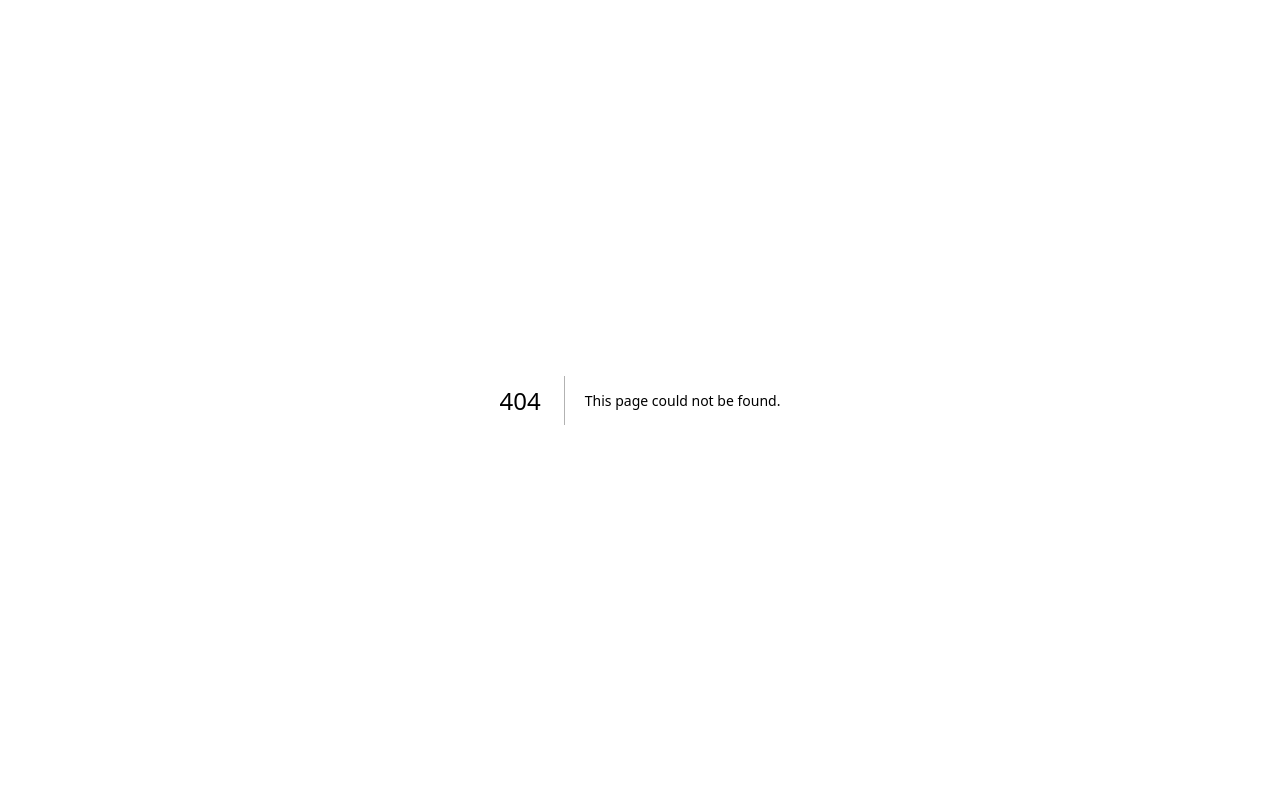
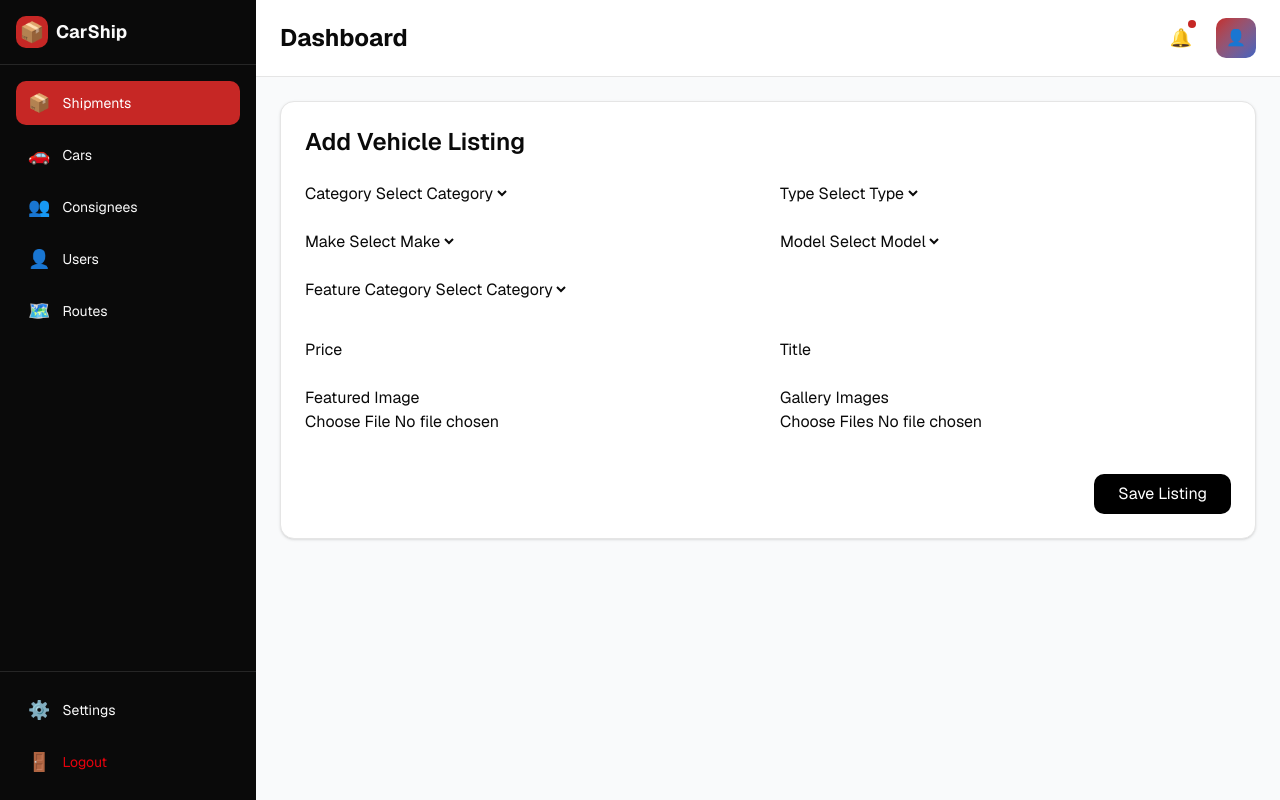
Before and after one commit to ziakha12/car_shipment, a Next.js app in the folder client/: page /admin/dashboard/vehicle in a window 1280 px wide. Before the commit this address had no page. Built offline with nearby package versions, Linux system fonts and the light colour scheme.

Commit message:
add vehicle setup

```diff
--- /dev/null
+++ b/client/app/admin/dashboard/vehicle/page.tsx
@@ -0,0 +1,333 @@
+"use client";
+import { useEffect, useState } from "react";
+
+export default function page() {
+  // ----------------------
+  // MASTER STATE (Dropdown Data)
+  // ----------------------
+  const [categories, setCategories] = useState<any>([]);
+  const [types, setTypes] = useState<any>([]);
+  const [makes, setMakes] = useState<any>([]);
+  const [models, setModels] = useState<any>([]);
+  const [featureCats, setFeatureCats] = useState<any>([]);
+  const [features, setFeatures] = useState<any>([]);
+
+  // ----------------------
+  // SELECTED VALUES
+  // ----------------------
+  const [selected, setSelected] = useState({
+    condition: "",
+    label: "",
+    category: "",
+    type: "",
+    make: "",
+    model: "",
+    offerType: "",
+    driveType: "",
+    transmission: "",
+    fuelType: "",
+    cylinders: "",
+    color: "",
+    doors: "",
+    steering: "",
+    featureCategory: "",
+    selectedFeatures: [],
+  });
+
+  // ----------------------
+  // EXTRA STATIC FIELDS
+  // ----------------------
+  const [extra, setExtra] = useState({
+    price: "",
+    title: "",
+    tagline: "",
+    year: "",
+    hours: "",
+    m3: "",
+    description: "",
+    sourceLink: "",
+  });
+
+  // ----------------------
+  // Uploads
+  // ----------------------
+  const [featuredImage, setFeaturedImage] = useState(null);
+  const [galleryImages, setGalleryImages] = useState([]);
+
+  // ----------------------
+  // Fetch Master Data (Mock Example)
+  // Replace with actual API
+  // ----------------------
+  useEffect(() => {
+    // Example data structure – replace with API later
+    setCategories([
+      { id: 1, name: "Car" },
+      { id: 2, name: "Truck" },
+      { id: 3, name: "Machinery" },
+    ]);
+
+    setTypes([
+      { id: 1, categoryId: 1, name: "Sedan" },
+      { id: 2, categoryId: 1, name: "SUV" },
+      { id: 3, categoryId: 2, name: "Mini Truck" },
+    ]);
+
+    setMakes([
+      { id: 1, categoryId: 1, name: "Toyota" },
+      { id: 2, categoryId: 1, name: "Honda" },
+      { id: 3, categoryId: 2, name: "Hino" },
+    ]);
+
+    setModels([
+      { id: 1, makeId: 1, name: "Corolla" },
+      { id: 2, makeId: 1, name: "Land Cruiser" },
+      { id: 3, makeId: 2, name: "Civic" },
+    ]);
+
+    setFeatureCats([
+      { id: 1, name: "Safety" },
+      { id: 2, name: "Interior" },
+    ]);
+
+    setFeatures([
+      { id: 1, featureCatId: 1, name: "ABS" },
+      { id: 2, featureCatId: 1, name: "Airbags" },
+      { id: 3, featureCatId: 2, name: "Leather Seats" },
+    ]);
+  }, []);
+
+  // ----------------------
+  // Dynamic Filters
+  // ----------------------
+  const filteredTypes = types.filter(
+    (t : any) => t.categoryId == selected.category
+  );
+
+  const filteredMakes = makes.filter(
+    (m : any) => m.categoryId == selected.category
+  );
+
+  const filteredModels = models.filter(
+    (m : any) => m.makeId == selected.make
+  );
+
+  const filteredFeatures = features.filter(
+    (f : any) => f.featureCatId == selected.featureCategory
+  );
+
+  // ----------------------
+  // SELECT CHANGE HANDLER
+  // ----------------------
+  const handleSelect = (key : any, value : any) => {
+    setSelected((prev) => ({ ...prev, [key]: value }));
+
+    if (key === "category") {
+      setSelected((prev) => ({
+        ...prev,
+        type: "",
+        make: "",
+        model: "",
+      }));
+    }
+
+    if (key === "make") {
+      setSelected((prev) => ({
+        ...prev,
+        model: "",
+      }));
+    }
+  };
+
+  // ----------------------
+  // Feature Checkbox Handler
+  // ----------------------
+  const toggleFeature = (id : any) => {
+    setSelected((prev : any) => {
+      const exists = prev.selectedFeatures.includes(id);
+      return {
+        ...prev,
+        selectedFeatures: exists
+          ? prev.selectedFeatures.filter((x : any) => x !== id)
+          : [...prev.selectedFeatures, id],
+      };
+    });
+  };
+
+  // ----------------------
+  // Submit Handler
+  // ----------------------
+  const handleSubmit = (e : any) => {
+    e.preventDefault();
+
+    const finalPayload = {
+      ...selected,
+      ...extra,
+      featuredImage,
+      galleryImages,
+    };
+
+    console.log("FINAL FORM DATA:", finalPayload);
+
+    alert("Vehicle Listing Submitted!");
+  };
+
+  return (
+    <main className="flex-1 p-6 bg-gray-50">
+      <div className="max-w-6xl mx-auto bg-white p-6 rounded-xl shadow-sm border">
+        <h1 className="text-2xl font-semibold mb-6">Add Vehicle Listing</h1>
+
+        <form onSubmit={handleSubmit} className="grid grid-cols-1 md:grid-cols-2 gap-6">
+
+          {/* CATEGORY */}
+          <div>
+            <label className="form-label">Category</label>
+            <select
+              className="form-input"
+              value={selected.category}
+              onChange={(e) => handleSelect("category", e.target.value)}
+            >
+              <option value="">Select Category</option>
+              {categories.map((c : any) => (
+                <option key={c.id} value={c.id}>
+                  {c.name}
+                </option>
+              ))}
+            </select>
+          </div>
+
+          {/* TYPE */}
+          <div>
+            <label className="form-label">Type</label>
+            <select
+              className="form-input"
+              value={selected.type}
+              onChange={(e) => handleSelect("type", e.target.value)}
+            >
+              <option value="">Select Type</option>
+              {filteredTypes.map((t : any) => (
+                <option key={t.id} value={t.id}>
+                  {t.name}
+                </option>
+              ))}
+            </select>
+          </div>
+
+          {/* MAKE */}
+          <div>
+            <label className="form-label">Make</label>
+            <select
+              className="form-input"
+              value={selected.make}
+              onChange={(e) => handleSelect("make", e.target.value)}
+            >
+              <option value="">Select Make</option>
+              {filteredMakes.map((m : any) => (
+                <option key={m.id} value={m.id}>
+                  {m.name}
+                </option>
+              ))}
+            </select>
+          </div>
+
+          {/* MODEL */}
+          <div>
+            <label className="form-label">Model</label>
+            <select
+              className="form-input"
+              value={selected.model}
+              onChange={(e) => handleSelect("model", e.target.value)}
+            >
+              <option value="">Select Model</option>
+              {filteredModels.map((m : any) => (
+                <option key={m.id} value={m.id}>
+                  {m.name}
+                </option>
+              ))}
+            </select>
+          </div>
+
+          {/* Feature Category */}
+          <div className="col-span-2">
+            <label className="form-label">Feature Category</label>
+            <select
+              className="form-input"
+              value={selected.featureCategory}
+              onChange={(e) =>
+                handleSelect("featureCategory", e.target.value)
+              }
+            >
+              <option value="">Select Category</option>
+              {featureCats.map((fc : any) => (
+                <option key={fc.id} value={fc.id}>
+                  {fc.name}
+                </option>
+              ))}
+            </select>
+
+            {/* Features */}
+            <div className="grid grid-cols-2 md:grid-cols-4 gap-2 mt-3">
+              {filteredFeatures.map((f : any) => (
+                <label key={f.id} className="flex items-center gap-2">
+                  <input
+                    type="checkbox"
+                    checked={selected.selectedFeatures.includes(f.id)}
+                    onChange={() => toggleFeature(f.id)}
+                  />
+                  {f.name}
+                </label>
+              ))}
+            </div>
+          </div>
+
+          {/* Extra fields */}
+          <div>
+            <label className="form-label">Price</label>
+            <input
+              type="number"
+              className="form-input"
+              value={extra.price}
+              onChange={(e) => setExtra({ ...extra, price: e.target.value })}
+            />
+          </div>
+
+          <div>
+            <label className="form-label">Title</label>
+            <input
+              type="text"
+              className="form-input"
+              value={extra.title}
+              onChange={(e) => setExtra({ ...extra, title: e.target.value })}
+            />
+          </div>
+
+          {/* Uploads */}
+          <div>
+            <label className="form-label">Featured Image</label>
+            <input
+              type="file"
+              className="form-input"
+              onChange={(e : any) => setFeaturedImage(e.target.files[0])}
+            />
+          </div>
+
+          <div>
+            <label className="form-label">Gallery Images</label>
+            <input
+              type="file"
+              multiple
+              className="form-input"
+              onChange={(e) => setGalleryImages([...e.target.files])}
+            />
+          </div>
+
+          {/* Submit */}
+          <div className="col-span-2 flex justify-end mt-4">
+            <button className="px-6 py-2 bg-black text-white rounded-lg hover:bg-gray-900">
+              Save Listing
+            </button>
+          </div>
+        </form>
+      </div>
+    </main>
+  );
+}
--- a/client/app/user/dashboard/consignee/page.tsx
+++ b/client/app/user/dashboard/consignee/page.tsx
@@ -165,7 +165,6 @@ const [formData, setFormData] = useState({
                 value={formData.consigneeAddress}
                 onChange={handleChange}
                 className="w-full border rounded-md p-2"
-                rows="3"
                 required
               />
             </div>
@@ -179,7 +178,7 @@ const [formData, setFormData] = useState({
                 value={formData.notifyAddress}
                 onChange={handleChange}
                 className="w-full border rounded-md p-2"
-                rows="3"
+
               />
             </div>
 
--- a/client/components/sidebar.tsx
+++ b/client/components/sidebar.tsx
@@ -2,6 +2,7 @@
 
 import { useState } from "react"
 import { cn } from "@/lib/utils"
+import Link from "next/link"
 
 interface SidebarProps {
   open: boolean
@@ -9,11 +10,11 @@ interface SidebarProps {
 }
 
 const navItems = [
-  { label: "Shipments", href: "#", icon: "📦" },
-  { label: "Cars", href: "#", icon: "🚗" },
-  { label: "Consignees", href: "#", icon: "👥" },
-  { label: "Users", href: "#", icon: "👤" },
-  { label: "Routes", href: "#", icon: "🗺️" },
+  { label: "Shipments", href: "/user/dashboard/", icon: "📦" },
+  { label: "Cars", href: "/user/dashboard/", icon: "🚗" },
+  { label: "Consignees", href: "/user/dashboard/consignee", icon: "👥" },
+  { label: "Users", href: "/user/dashboard/", icon: "👤" },
+  { label: "Routes", href: "/user/dashboard/", icon: "🗺️" },
 ]
 
 export function Sidebar({ open, onToggle }: SidebarProps) {
@@ -49,9 +50,10 @@ export function Sidebar({ open, onToggle }: SidebarProps) {
         {/* Navigation */}
         <nav className="flex-1 p-4 space-y-2 overflow-y-auto">
           {navItems.map((item) => (
-            <button
+            <Link
+            href={item.href}
               key={item.label}
-              onClick={() => setActiveItem(item.label)}
+              onClick={()=> setActiveItem(item.label)}
               className={cn(
                 "w-full flex items-center gap-3 px-3 py-2 rounded-lg transition-colors",
                 activeItem === item.label
@@ -61,7 +63,7 @@ export function Sidebar({ open, onToggle }: SidebarProps) {
             >
               <span className="text-lg flex-shrink-0">{item.icon}</span>
               {open && <span className="text-sm">{item.label}</span>}
-            </button>
+            </Link>
           ))}
         </nav>
 
```
